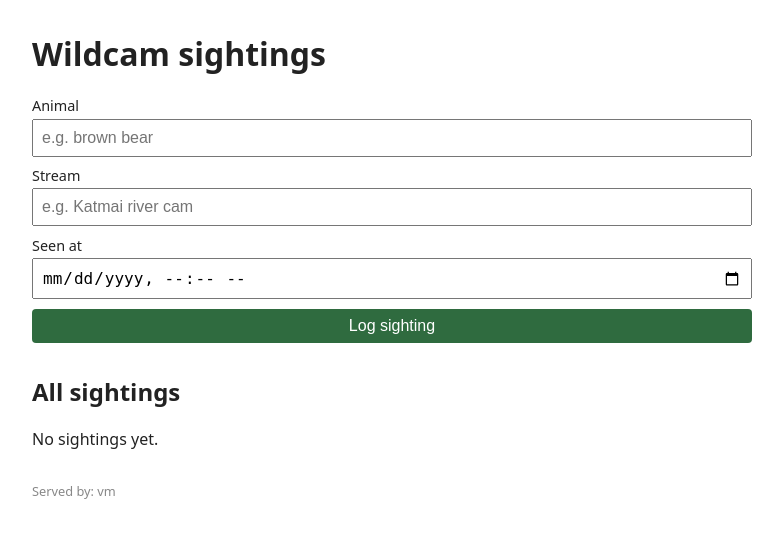
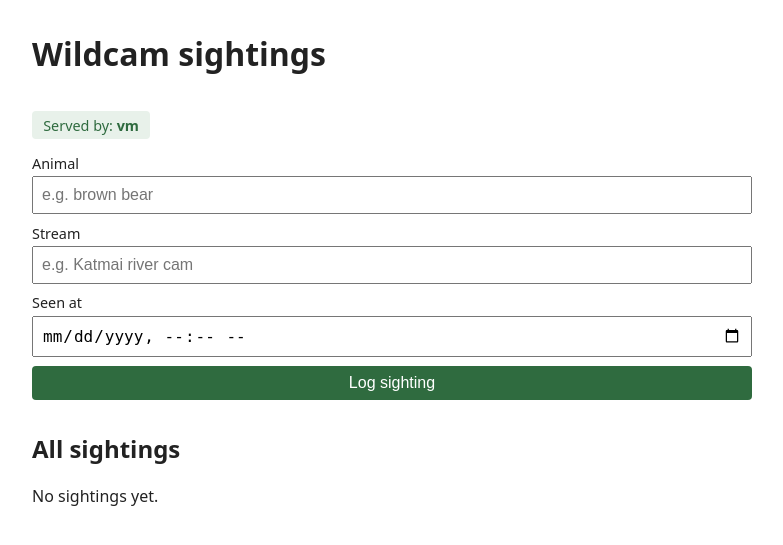
Before and after one commit to venetagrigorova/wildcam-log, a Flask app: page / in a window 1280 px wide. Shown: the top 545 px of the page, without its empty margins (248-1031 px from the left). Run offline with Flask 3, Linux system fonts and the light colour scheme; data that the repository does not hold is empty; some libraries are stand-ins or nearby versions.

Commit message:
display host name

```diff
--- a/app.py
+++ b/app.py
@@ -11,6 +11,10 @@ app = Flask(__name__)
 DB_URL = os.environ.get(
     "DATABASE_URL", "postgresql://postgres:password@db:5432/wildcam"
 )
+
+# Name of the worker VM, passed in with -e HOST=$(hostname) on docker run.
+# Falls back to the container's own hostname if not set.
+HOST = os.environ.get("HOST", socket.gethostname())
 
 
 def get_conn():
@@ -53,7 +57,7 @@ def index():
 
     # The hostname shows which worker answered, handy for proving
     # the load balancer spreads requests across all three.
-    return render_template("index.html", rows=rows, host=socket.gethostname())
+    return render_template("index.html", rows=rows, host=HOST)
 
 
 @app.route("/health")
--- a/templates/index.html
+++ b/templates/index.html
@@ -12,11 +12,12 @@
     button { background: #2f6b3f; color: white; border: 0; border-radius: 4px; cursor: pointer; }
     table { width: 100%; border-collapse: collapse; }
     th, td { text-align: left; padding: .4rem; border-bottom: 1px solid #ddd; }
-    .host { color: #888; font-size: .8rem; margin-top: 2rem; }
+    .host { display: inline-block; background: #e8f1ea; color: #2f6b3f; padding: .3rem .7rem; border-radius: 4px; font-size: .9rem; }
   </style>
 </head>
 <body>
   <h1>Wildcam sightings</h1>
+  <p class="host">Served by: <strong>{{ host }}</strong></p>
 
   <form method="post">
     <label>Animal <input name="animal" required placeholder="e.g. brown bear"></label>
@@ -37,6 +38,5 @@
   <p>No sightings yet.</p>
   {% endif %}
 
-  <p class="host">Served by: {{ host }}</p>
 </body>
 </html>
```
Also changed, not shown: README.md.
